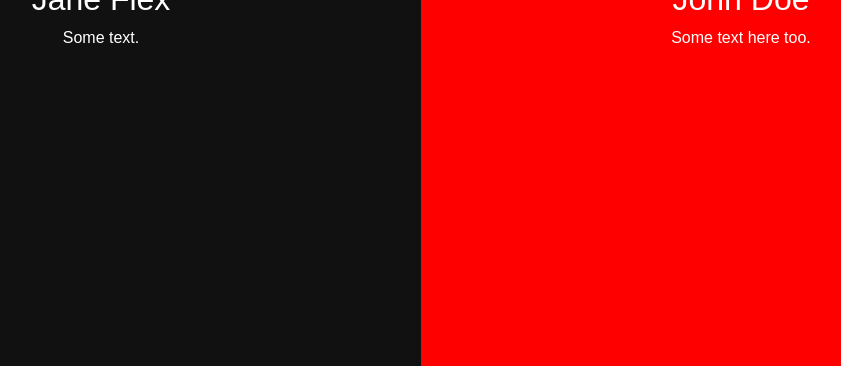
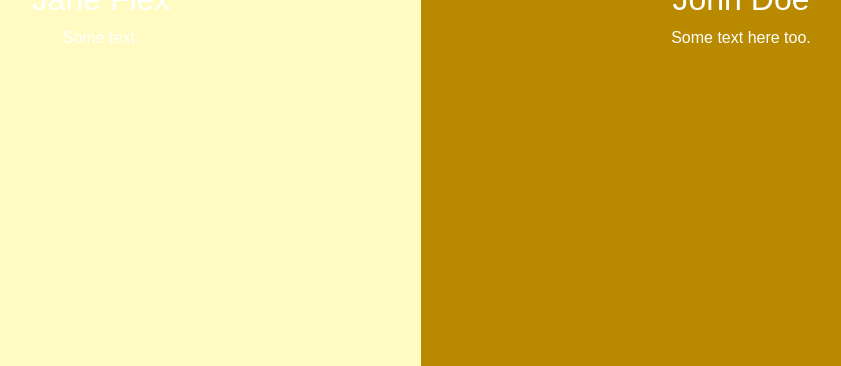
Before and after one commit to galinasu23-meet/ukko2-project, a Flask app: page /info in a window 1280 px wide. Shown: the part 490-856 px from the top of the page, without its empty margins (219-1060 px from the left). Run offline with Flask 2, Linux system fonts and the light colour scheme.

Commit message:
change colors

```diff
--- a/ukko/templates/info.html
+++ b/ukko/templates/info.html
@@ -26,12 +26,12 @@ body {
 
 .left {
   left: 0;
-  background-color: #111;
+  background-color: rgb(255, 251, 195);
 }
 
 .right {
   right: 0;
-  background-color: red;
+  background-color: rgb(185, 138, 0);
 }
 
 .centered {
@@ -50,7 +50,7 @@ body {
     </head>
     <body>
 
-        <nav id="nav" class="navbar navbar-expand-lg navbar-light bg-warning nav">
+        <nav style="background-color: rgb(252, 213, 52); ? "class="navbar navbar-expand-lg navbar-light  nav">
             <a class="navbar-brand" href="#">ukko</a>
             <button class="navbar-toggler" type="button" data-toggle="collapse" data-target="#navbarSupportedContent" aria-controls="navbarSupportedContent" aria-expanded="false" aria-label="Toggle navigation">
                 <span class="navbar-toggler-icon"></span>
```
